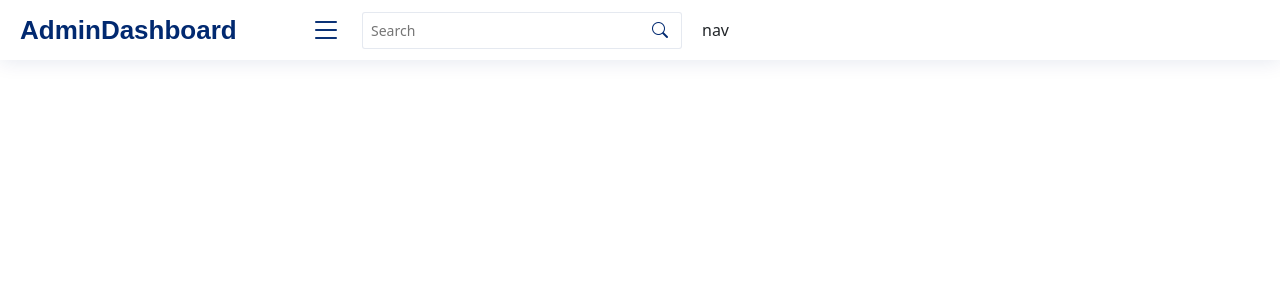
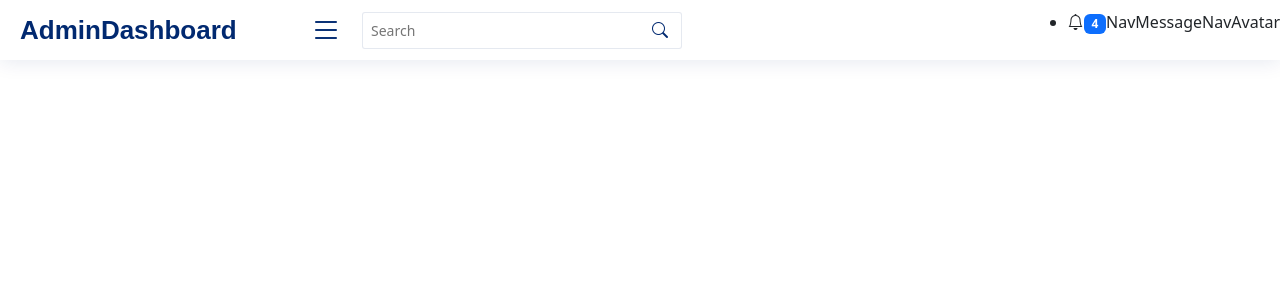
Before and after one commit to GahtoriAnkita/AdminPannel, a React (Create React App) app in the folder admin-dashboard/: page / in a window 1280 px wide. Shown: the top 300 px of the page. Built offline with nearby package versions, Linux system fonts and the light colour scheme.

Commit message:
nav folder created

```diff
--- a/admin-dashboard/src/App.css
+++ b/admin-dashboard/src/App.css
@@ -1,4 +1,4 @@
-@import url("https://fonts.googleapis.com/css2?family=Roboto:ital,wght@0,100;0,300;0,400;0,500;0,700;0,900;1,100;1,300;1,400;1,500;1,700;1,900&display=swap")
+@import url("https://fonts.googleapis.com/css2?family=Roboto:ital,wght@0,100;0,300;0,400;0,500;0,700;0,900;1,100;1,300;1,400;1,500;1,700;1,900&display=swap");
   /*------------------------------------------------------
 *General
 ---------------------------------------------------------*/
--- a/admin-dashboard/src/components/Nav.jsx
+++ b/admin-dashboard/src/components/Nav.jsx
@@ -1,10 +1,17 @@
 import React from 'react'
 import "./nav.css"
+import NavNotice from './NavNotice'
+import NavMessage from './NavMessage'
+import NavAvatar from './NavAvatar'
 function Nav() {
   return (
-    <div>
-      nav
-    </div>
+    <nav className='header-nav ms-auto'>
+      <ul className='d-flex align-items-center'>
+      <NavNotice/>
+      <NavMessage/>
+      <NavAvatar/>
+      </ul>
+    </nav>
   )
 }
 
--- /dev/null
+++ b/admin-dashboard/src/components/NavAvatar.jsx
@@ -0,0 +1,11 @@
+import React from 'react'
+
+function NavAvatar() {
+    return (
+        <div>
+            NavAvatar
+        </div>
+    )
+}
+
+export default NavAvatar
--- /dev/null
+++ b/admin-dashboard/src/components/NavMessage.jsx
@@ -0,0 +1,11 @@
+import React from 'react'
+
+function NavMessage() {
+    return (
+        <div>
+            NavMessage
+        </div>
+    )
+}
+
+export default NavMessage
--- /dev/null
+++ b/admin-dashboard/src/components/NavNotice.jsx
@@ -0,0 +1,58 @@
+import React from 'react'
+
+function NavNotice() {
+    return (
+        <li className='nav-item dropdown'>
+            <a href="#" className='nav-link nav-icon' data-bs-toggle='dropdown'>
+                <i className='bi bi-bell'></i>
+                <span className='badge bg-primary badge-number'>4</span>
+            </a>
+
+            <ul className='dropdown-menu dropdown-menu-end dropdown-menu-arrow notifications'>
+                <li className='dropdown-header'>
+                    You have 4 new Notifications
+                    <a href="#">
+                        <span className='badge rounded-pill bg-primary p-2 ms-2'>
+                            View all
+                        </span>
+                    </a>
+                </li>
+                <li >
+                    <hr className='dropdown-divider' />
+                </li>
+
+                <li className='notification-item'>
+                    <i className='bi bi-exclamation-circle text-warning'></i>
+                    <div>
+                        <h4>Lorem ipsum</h4>
+                        <p>Lorem ipsum dolor sit amet.</p>
+                        <p>30 min. ago</p>
+                    </div>
+                </li>
+
+                <li>
+                    <hr className='dropdown-divider' />
+                </li>
+
+                <li className='notification-item'>
+                    <i className='bi bi-info-circle text-primary'></i>
+                    <div>
+                        <h4> dolor sit amet.</h4>
+                        <p>Lorem ipsum dolor sit amet consectetur adipisicing.</p>
+                        <p>4hrs. ago</p>
+                    </div>
+                </li>
+
+                <li>
+                    <hr className='dropdown-divider' />
+                </li>
+
+                <li className='dropdown-footer'>
+                    <a href="#">Show all notifications</a>
+                </li>
+            </ul>
+        </li>
+    );
+}
+
+export default NavNotice
```
